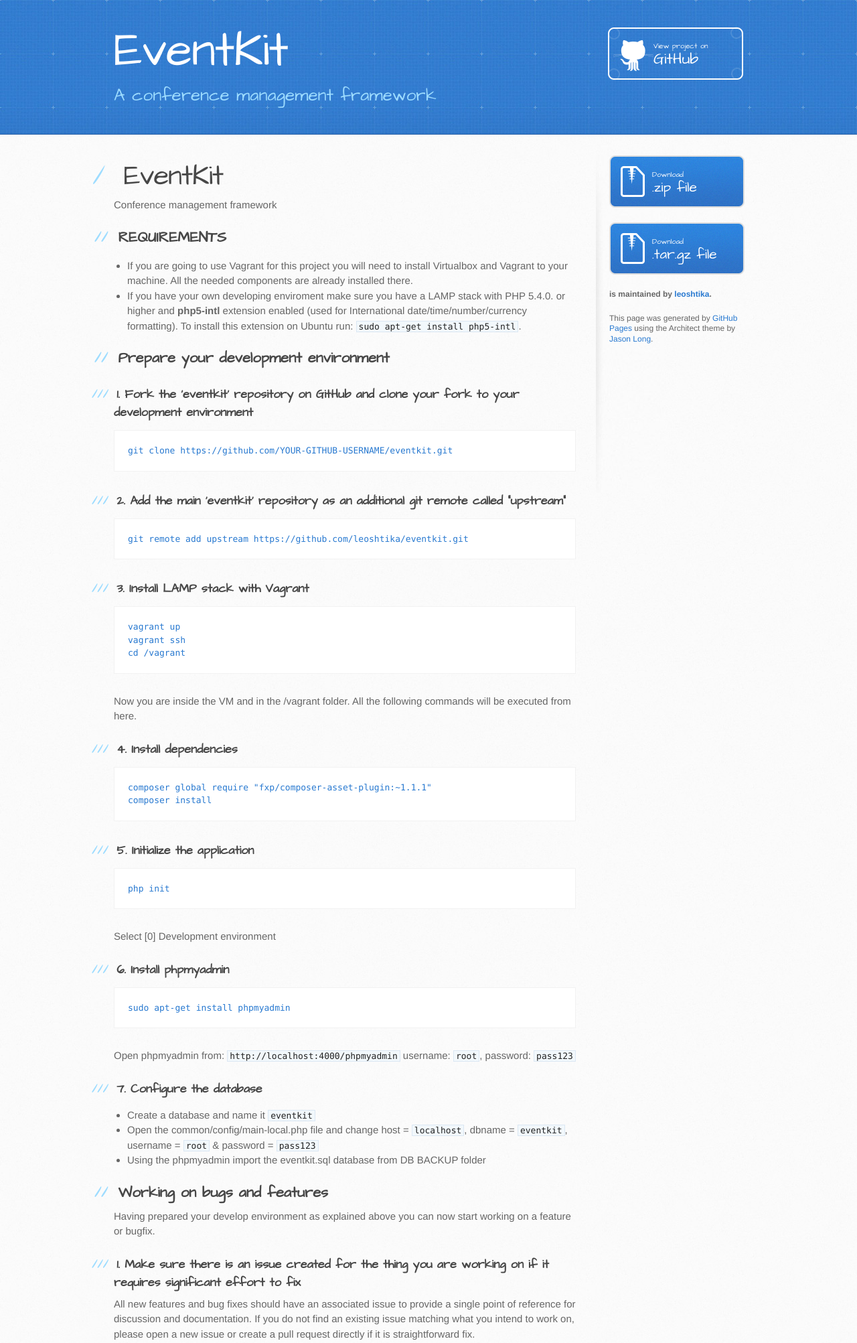
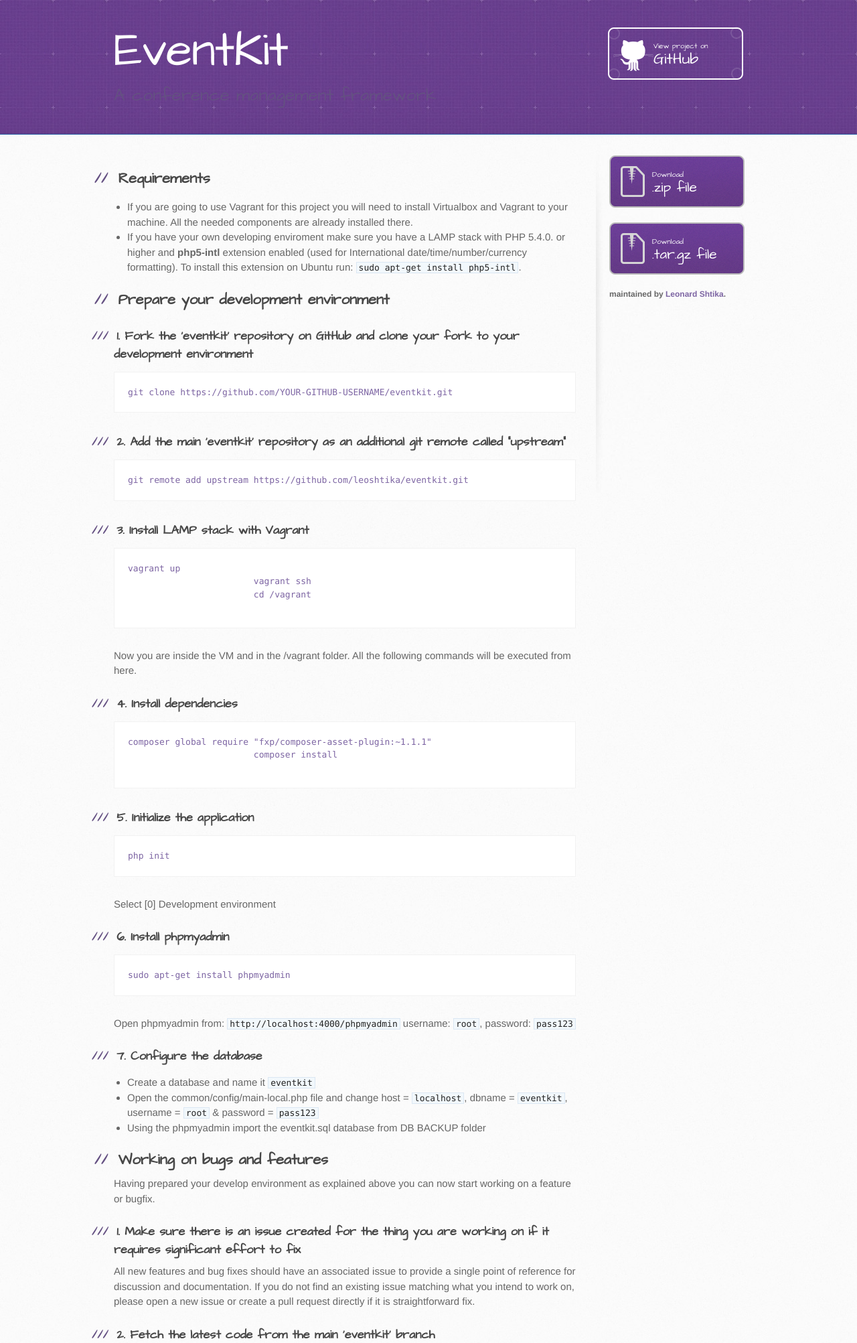
Before and after one commit to leoshtika/eventkit, a PHP site: page / in a window 1280 px wide. Shown: the top 2005 px of the page at 67% size. Run offline with PHP 8.4, Linux system fonts and the light colour scheme.

Commit message:
Improve the gh-pages UI

```diff
--- a/index.html
+++ b/index.html
@@ -28,14 +28,11 @@
     <div id="content-wrapper">
         <div class="inner clearfix">
             <section id="main-content">
-          <h1>
-<a id="eventkit-" class="anchor" href="#eventkit-" aria-hidden="true"><span aria-hidden="true" class="octicon octicon-link"></span></a>EventKit </h1>
-
-<p>Conference management framework</p>
-
                 <h2>
-<a id="requirements" class="anchor" href="#requirements" aria-hidden="true"><span aria-hidden="true" class="octicon octicon-link"></span></a>REQUIREMENTS</h2>
-
+                    <a id="requirements" class="anchor" href="#requirements" aria-hidden="true">
+                        <span aria-hidden="true" class="octicon octicon-link"></span>
+                    </a>Requirements
+                </h2>
                 <ul>
                     <li>If you are going to use Vagrant for this project you will need to install Virtualbox and Vagrant to your machine. All the needed components are already installed there. </li>
                     <li>If you have your own developing enviroment make sure you have a LAMP stack with PHP 5.4.0. or higher and <strong>php5-intl</strong> extension enabled (used for International date/time/number/currency formatting). To install this extension on Ubuntu run: <code>sudo apt-get install php5-intl</code>.</li>
@@ -47,14 +44,12 @@
                 <h3>
                     <a id="1-fork-the-eventkit-repository-on-github-and-clone-your-fork-to-your-development-environment" class="anchor" href="#1-fork-the-eventkit-repository-on-github-and-clone-your-fork-to-your-development-environment" aria-hidden="true"><span aria-hidden="true" class="octicon octicon-link"></span></a>1. Fork the 'eventkit' repository on GitHub and clone your fork to your development environment</h3>
 
-<pre><code>git clone https://github.com/YOUR-GITHUB-USERNAME/eventkit.git
-</code></pre>
+                <pre><code>git clone https://github.com/YOUR-GITHUB-USERNAME/eventkit.git</code></pre>
 
                 <h3>
                     <a id="2-add-the-main-eventkit-repository-as-an-additional-git-remote-called-upstream" class="anchor" href="#2-add-the-main-eventkit-repository-as-an-additional-git-remote-called-upstream" aria-hidden="true"><span aria-hidden="true" class="octicon octicon-link"></span></a>2. Add the main 'eventkit' repository as an additional git remote called "upstream"</h3>
 
-<pre><code>git remote add upstream https://github.com/leoshtika/eventkit.git
-</code></pre>
+                <pre><code>git remote add upstream https://github.com/leoshtika/eventkit.git</code></pre>
 
                 <h3>
                     <a id="3-install-lamp-stack-with-vagrant" class="anchor" href="#3-install-lamp-stack-with-vagrant" aria-hidden="true"><span aria-hidden="true" class="octicon octicon-link"></span></a>3. Install LAMP stack with Vagrant</h3>
@@ -76,16 +71,14 @@ composer install
                 <h3>
                     <a id="5-initialize-the-application" class="anchor" href="#5-initialize-the-application" aria-hidden="true"><span aria-hidden="true" class="octicon octicon-link"></span></a>5. Initialize the application</h3>
 
-<pre><code>php init
-</code></pre>
+                <pre><code>php init</code></pre>
 
                 <p>Select [0] Development environment</p>
 
                 <h3>
                     <a id="6-install-phpmyadmin" class="anchor" href="#6-install-phpmyadmin" aria-hidden="true"><span aria-hidden="true" class="octicon octicon-link"></span></a>6. Install phpmyadmin</h3>
 
-<pre><code>sudo apt-get install phpmyadmin
-</code></pre>
+                <pre><code>sudo apt-get install phpmyadmin</code></pre>
 
                 <p>Open phpmyadmin from: <code>http://localhost:4000/phpmyadmin</code>
                     username: <code>root</code>, password: <code>pass123</code></p>
@@ -118,9 +111,11 @@ a pull request directly if it is straightforward fix.</p>
 
                 <p>You should start at this point for every new contribution to make sure you are working on the latest code.</p>
 
-<pre><code>git checkout master
+                <pre>
+                    <code>git checkout master
                         git pull upstream master
-</code></pre>
+                    </code>
+                </pre>
 
                 <h3>
                     <a id="3-create-a-new-branch-for-your-feature-based-on-the-current-master-branch" class="anchor" href="#3-create-a-new-branch-for-your-feature-based-on-the-current-master-branch" aria-hidden="true"><span aria-hidden="true" class="octicon octicon-link"></span></a>3. Create a new branch for your feature based on the current master branch</h3>
@@ -128,8 +123,7 @@ git pull upstream master
                 <p>Each separate bug fix or change should go in its own branch. Branch names should be descriptive and start with the
                     number of the issue that your code relates to. If you aren't fixing any particular issue, just skip number. For example:</p>
 
-<pre><code>git checkout -b 999-name-of-your-branch
-</code></pre>
+                <pre><code>git checkout -b 999-name-of-your-branch</code></pre>
 
                 <h3>
                     <a id="4-do-your-magic-write-your-code" class="anchor" href="#4-do-your-magic-write-your-code" aria-hidden="true"><span aria-hidden="true" class="octicon octicon-link"></span></a>4. Do your magic, write your code</h3>
@@ -140,34 +134,36 @@ coding standard. Make sure it works :)</p>
                 <h3>
                     <a id="5-commit-your-changes" class="anchor" href="#5-commit-your-changes" aria-hidden="true"><span aria-hidden="true" class="octicon octicon-link"></span></a>5. Commit your changes</h3>
 
-<pre><code>git add --all
+                <pre>
+                    <code>git add --all
                         git commit -m "Resolve #999: A brief description of this change"
-</code></pre>
+                    </code>
+                </pre>
 
                 <h3>
                     <a id="6-pull-the-latest-code-from-upstream-rebase--squash-your-changes" class="anchor" href="#6-pull-the-latest-code-from-upstream-rebase--squash-your-changes" aria-hidden="true"><span aria-hidden="true" class="octicon octicon-link"></span></a>6. Pull the latest code from upstream, rebase &amp; squash your changes</h3>
 
                 <p>Before pushing your code to GitHub make sure to integrate upstream changes into your local repository</p>
 
-<pre><code>git checkout master
+                <pre>
+                    <code>git checkout master
                         git pull upstream master
                         git checkout 999-name-of-your-branch
                         git rebase master
-</code></pre>
+                    </code>
+                </pre>
 
                 <p>This ensures that your changes can be merged with one click. </p>
 
                 <p><strong>Squash commits</strong>
                     This step is not always necessary, but is required when your commit history is full of small, unimportant commits.</p>
 
-<pre><code>git rebase -i master
-</code></pre>
+                <pre><code>git rebase -i master</code></pre>
 
                 <h3>
                     <a id="7-push-your-code-to-github" class="anchor" href="#7-push-your-code-to-github" aria-hidden="true"><span aria-hidden="true" class="octicon octicon-link"></span></a>7. Push your code to GitHub</h3>
 
-<pre><code>git push -u origin 999-name-of-your-branch
-</code></pre>
+                <pre><code>git push -u origin 999-name-of-your-branch</code></pre>
 
                 <h3>
                     <a id="8-open-a-pull-request-against-upstream" class="anchor" href="#8-open-a-pull-request-against-upstream" aria-hidden="true"><span aria-hidden="true" class="octicon octicon-link"></span></a>8. Open a <a href="https://help.github.com/articles/creating-a-pull-request-from-a-fork/">pull request</a> against upstream</h3>
@@ -187,18 +183,22 @@ If your code is accepted it will be merged into the main branch and become part
 
                 <p>After your code was either accepted or declined you can delete branches you've worked with from your local repository and origin.</p>
 
-<pre><code>git checkout master
+                <pre>
+                    <code>
+                        git checkout master
                         git branch -D 999-name-of-your-branch
                         git push origin --delete 999-name-of-your-branch
-</code></pre>
+                    </code>
+                </pre>
 
                 <h2>
                     <a id="message-translations" class="anchor" href="#message-translations" aria-hidden="true"><span aria-hidden="true" class="octicon octicon-link"></span></a>Message Translations</h2>
 
                 <p>To generate(extract) the translation files inside common/messages, run in the console from the root folder:</p>
 
-<pre><code>./yii message/extract @common/config/i18n.php
-</code></pre>
+                <pre>
+                    <code>./yii message/extract @common/config/i18n.php</code>
+                </pre>
             </section>
 
             <aside id="sidebar">
@@ -211,13 +211,10 @@ git push origin --delete 999-name-of-your-branch
                     .tar.gz file
                 </a>
 
-          <p class="repo-owner"><a href="https://github.com/leoshtika/eventkit"></a> is maintained by <a href="https://github.com/leoshtika">leoshtika</a>.</p>
+                <p class="repo-owner"><a href="https://github.com/leoshtika/eventkit"></a> maintained by <a href="https://github.com/leoshtika">Leonard Shtika</a>.</p>
 
-          <p>This page was generated by <a href="https://pages.github.com">GitHub Pages</a> using the Architect theme by <a href="https://twitter.com/jasonlong">Jason Long</a>.</p>
             </aside>
         </div>
     </div>
-
-
 </body>
 </html>
--- a/stylesheets/stylesheet.css
+++ b/stylesheets/stylesheet.css
@@ -441,7 +441,7 @@ p {
 }
 
 a {
-  color: #2879d0;
+  color: #7D65A3;
 }
 a:hover {
   color: #2268b2;
@@ -473,7 +473,7 @@ header h2 {
   font-size: 26px;
   font-weight: normal;
   line-height: 1.3;
-  color: #9ddcff;
+  color: #645082;
   letter-spacing: 0;
 }
 
@@ -567,7 +567,7 @@ pre {
 }
 pre code {
   padding: 0;
-  color: #2879d0;
+  color: #7D65A3;
   background-color: #fff;
   border: none;
 }
@@ -625,7 +625,7 @@ form {
 #main-content h1:before {
   padding-right: 0.3em;
   margin-left: -0.9em;
-  color: #9ddcff;
+  color: #645082;
   content: "/";
 }
 
@@ -641,7 +641,7 @@ form {
   padding-right: 0.3em;
   margin-left: -1.5em;
   content: "//";
-  color: #9ddcff;
+  color: #645082;
 }
 
 #main-content h3 {
@@ -658,7 +658,7 @@ form {
   padding-right: 0.3em;
   margin-left: -2em;
   content: "///";
-  color: #9ddcff;
+  color: #645082;
 }
 
 #main-content h4 {
@@ -674,7 +674,7 @@ h4:before {
   padding-right: 0.3em;
   margin-left: -2.8em;
   content: "////";
-  color: #9ddcff;
+  color: #645082;
 }
 
 #main-content h5 {
@@ -688,7 +688,7 @@ h5:before {
   padding-right: 0.3em;
   margin-left: -3.2em;
   content: "/////";
-  color: #9ddcff;
+  color: #645082;
 }
 
 #main-content h6 {
@@ -702,7 +702,7 @@ h6:before {
   padding-right: 0.3em;
   margin-left: -3.7em;
   content: "//////";
-  color: #9ddcff;
+  color: #645082;
 }
 
 p {
@@ -834,9 +834,9 @@ footer a:hover {
     margin-top: 15px;
     font-size: 13px;
     line-height: 1;
-    color: #2879d0;
+    color: #7D65A3;
     text-align: center;
-    background-color: #9ddcff;
+    background-color: #645082;
     background-image: none;
     border-radius: 5px;
     -moz-border-radius: 5px;
```
Also changed, not shown: images/download-button.png, images/header-bg.jpg. Lines whose indentation alone changed are shown as unchanged.
